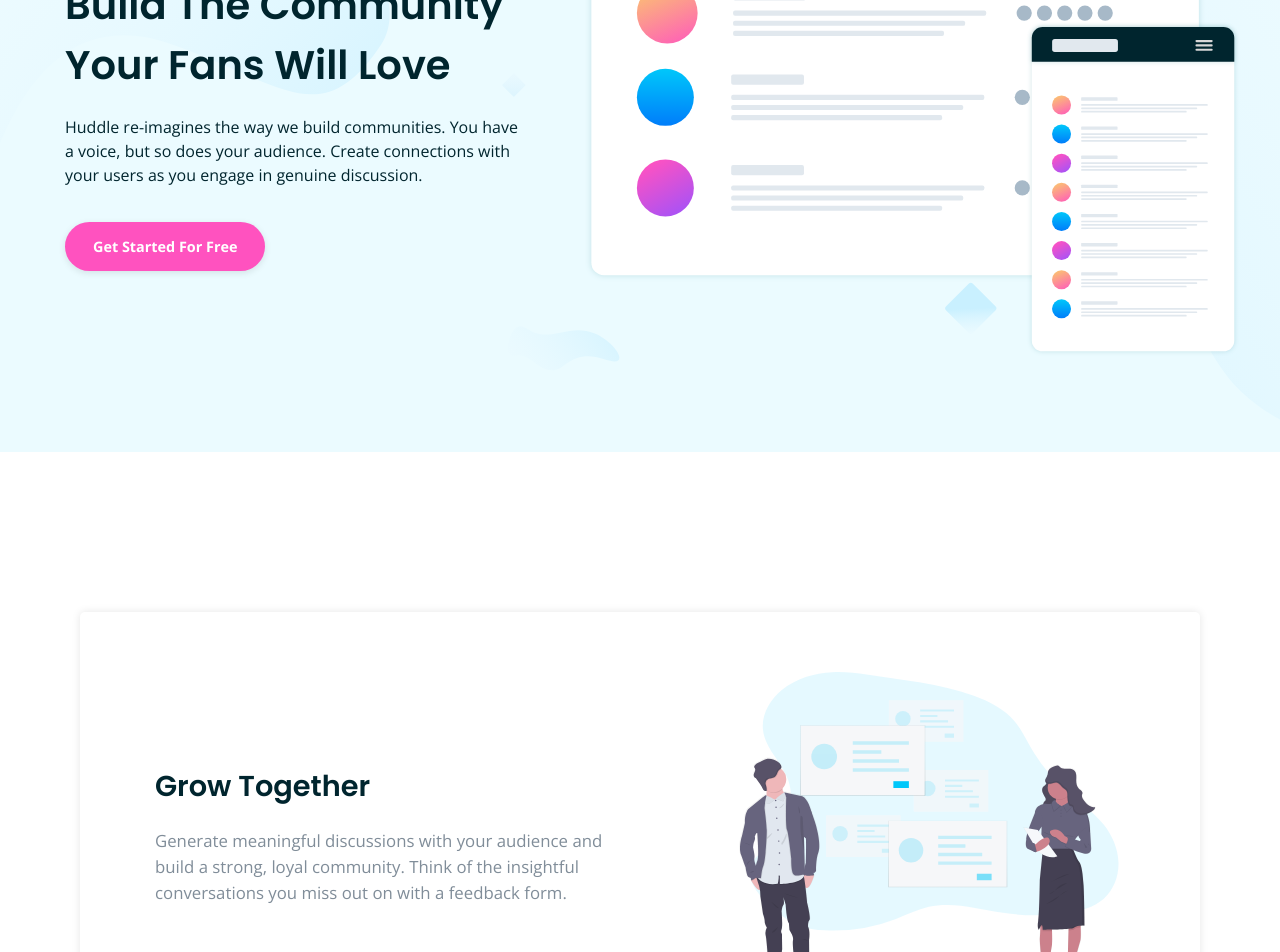
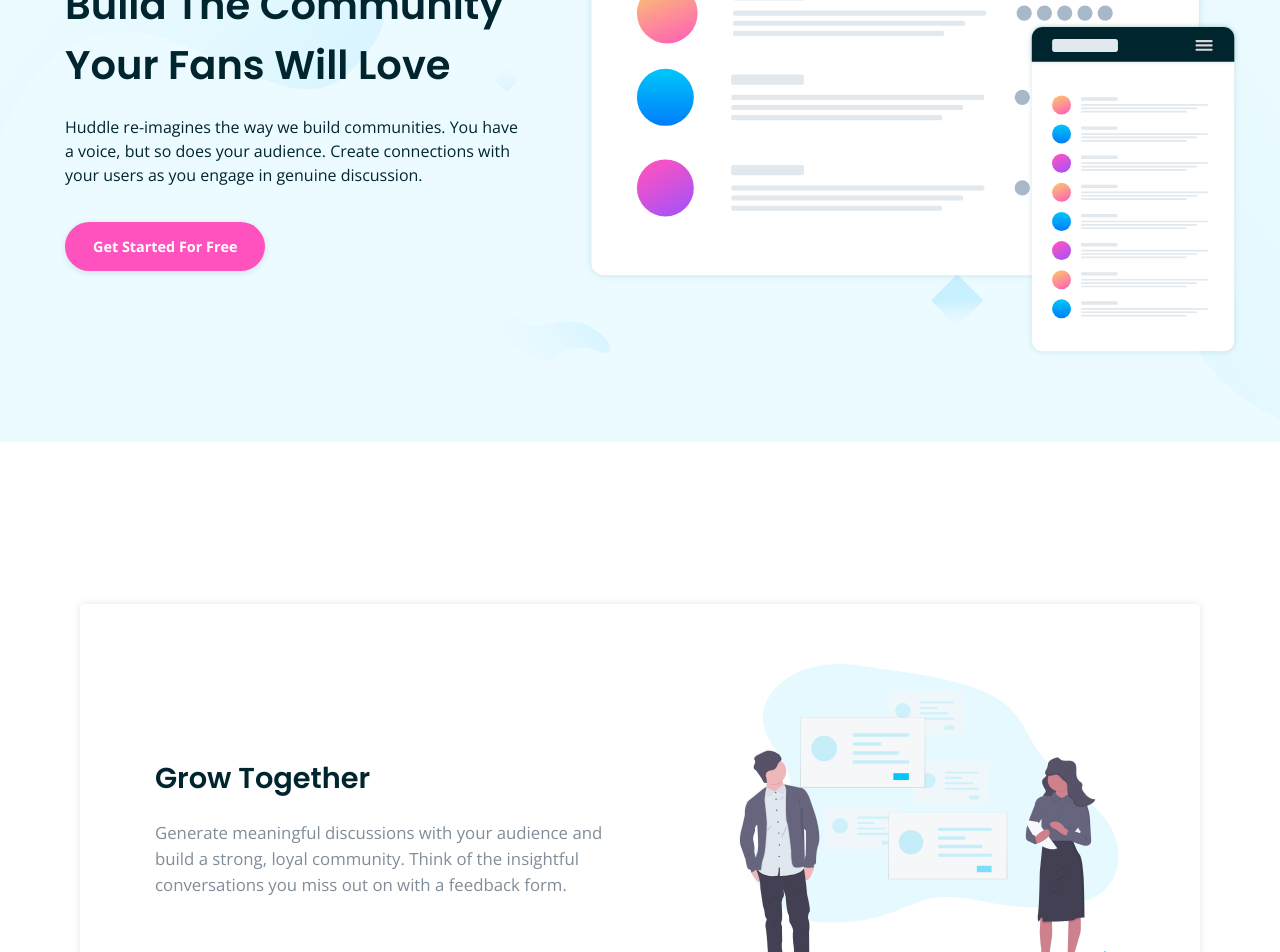
Before and after one commit to luis08201/huddle-landing-page-with-alternating-feature-blocks-master-, a plain HTML site: page index.html in a window 1280 px wide. Shown: the part 263-1215 px from the top of the page. Drawn offline with nearby package versions, Linux system fonts and the light colour scheme.

Commit message:
last change in padding values

```diff
--- a/assets/scss/_landingPage.scss
+++ b/assets/scss/_landingPage.scss
@@ -36,7 +36,7 @@
     &__home {
         &--main {
             @include header-width;
-            padding: 35px 20px 30px;
+            padding:45px 20px 30px;
             @include grid-2-header;
             position: relative;
             z-index: 1;
@@ -82,7 +82,7 @@
         &--bg {
             background-color: var(--very-pale-cyan);
             position: relative;
-            padding: 50px 0 65px;
+            padding: 50px 0 55px;
 
             &::before {
                 content: '';
@@ -141,10 +141,10 @@
     padding: 60px 0 280px;
     display: flex;
     flex-direction: column;
-    gap: 40px;
+    gap: 45px;
 
     @media screen and (min-width:992px) {
-        padding: 160px 0 345px;
+        padding: 162px 0 352px;
     }
 }
 
```
Also changed, not shown: assets/css/main.css.
